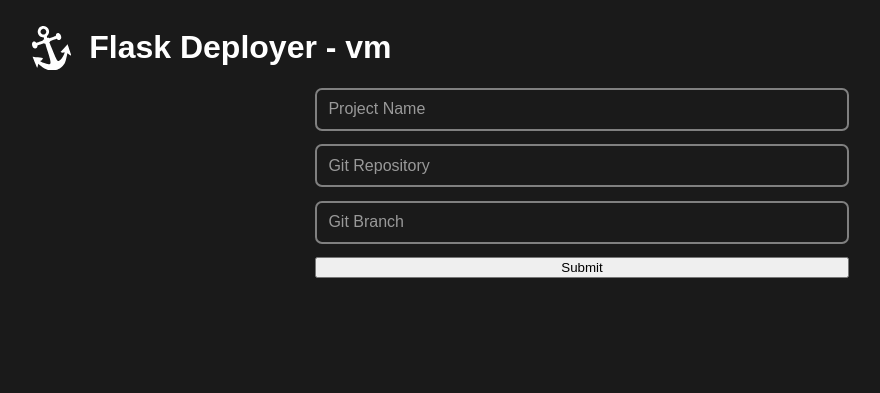
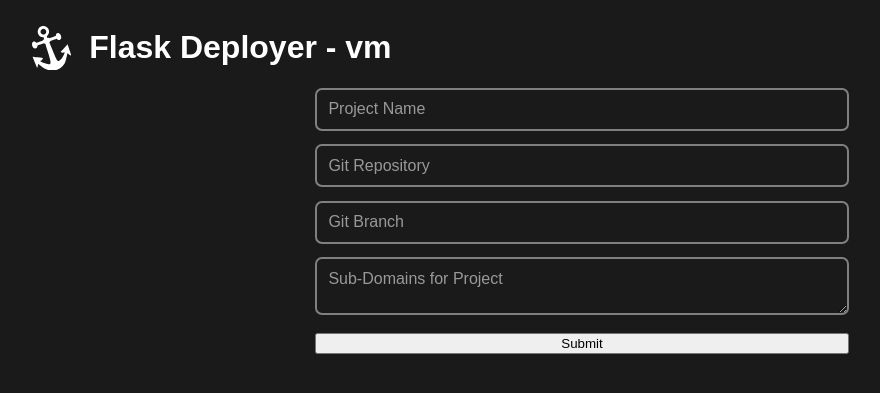
Before and after one commit to mattl1598/flask-deployer, a Flask app: page /add in a window 1280 px wide. Shown: the top 393 px of the page, without its empty margins (58-938 px from the left). Run offline with Flask 2, Linux system fonts and the light colour scheme; style sheets or scripts are compiled from the project's sources.

Commit message:
added nginx and service file creation to project deployment
Signed-off-by: Matthew Larby <37371392+mattl1598@users.noreply.github.com>

```diff
--- a/webapp/forms.py
+++ b/webapp/forms.py
@@ -25,4 +25,11 @@
 		},
 		validators=[DataRequired()],
 	)
+	urls = TextAreaField(
+		'Sub-Domains for Project',
+		render_kw={
+			"placeholder": " "
+		},
+		validators=[DataRequired()],
+	)
 	submit = SubmitField('Submit')
--- a/webapp/routes.py
+++ b/webapp/routes.py
@@ -79,10 +79,11 @@
 		project_name = request.form.get("project_name")
 		git_repo = request.form.get("git_repo")
 		git_branch = request.form.get("git_branch")
+		urls = request.form.get("urls")
 
 		if project_name in projects.keys():
 			abort(500)
-			# TODO: add exception handling for duplicate project names
+			# TODO: add transparent exception handling for duplicate project names
 
 		# setup for sudo commands
 		cmd1 = subprocess.Popen(['/bin/echo', config["secrets"]["sudo_psw"]], stdout=subprocess.PIPE)
@@ -124,11 +125,59 @@
 		config["projects"][project_name] = {
 			"git_repo": git_repo,
 			"branch": git_branch,
-			"path": f'{config["secrets"]["projects_folder"]}/{project_name}'
+			"path": f'{config["secrets"]["projects_folder"]}/{project_name}',
+			"urls": " ".join(urls.splitlines())
 		}
 
 		with open(conf_path, 'w') as conf:
 			json.dump(config, conf)
+
+		# add service file
+		with open(app.basedir + "/config_templates/service", "r") as file:
+			t = Template(file.read())
+
+		service_file = t.render(
+			path=f'{config["secrets"]["projects_folder"]}/{project_name}',
+			user=config["secrets"]["install_username"],
+			project_name=project_name
+		)
+
+		cmd = [
+			"/bin/echo", f"'{service_file}'", "|",
+			"/usr/bin/sudo", "/usr/bin/tee", f'/etc/systemd/system/{project_name}.service',
+			">",  "/dev/null"
+		]
+
+		subprocess.run(cmd, check=True, stdin=cmd1.stdout)
+
+		# create nginx config
+		with open(app.basedir + "/config_templates/nginx", "r") as file:
+			t = Template(file.read())
+
+		nginx_file = t.render(
+			urls=" ".join(config["projects"][project_name]["urls"]),
+			path=f'{config["secrets"]["projects_folder"]}/{project_name}',
+			project_name=project_name
+		)
+
+		cmd = [
+			"/bin/echo", f"'{nginx_file}'", "|",
+			"/usr/bin/sudo", "/usr/bin/tee", f'/etc/nginx/sites-available/{project_name}',
+			">",  "/dev/null"
+		]
+
+		subprocess.run(cmd, check=True, stdin=cmd1.stdout)
+
+		# enable nginx site
+		cmd = [
+			'/usr/bin/sudo', '-S',
+			"/bin/ln", "-s",
+			f"/etc/nginx/sites-available/{project_name}",
+			"/etc/nginx/sites-enabled"
+		]
+		subprocess.run(cmd, check=True, stdin=cmd1.stdout)
+
+		return redirect(f"/start/{project_name}")
 
 
 @app.route("/setup", methods=['GET', 'POST'])
--- a/webapp/templates/add_new.html
+++ b/webapp/templates/add_new.html
@@ -13,6 +13,10 @@
 			{{ form.git_branch }}
 			{{ form.git_branch.label }}
 		</div>
+		<div class="fancy-input">
+			{{ form.urls }}
+			{{ form.urls.label }}
+		</div>
 
 		{{ form.submit }}
 	</form>
```
Also changed, not shown: 1 other file.
